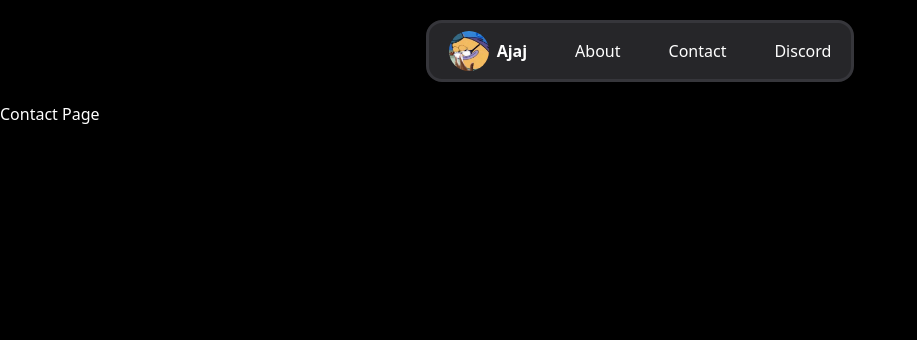
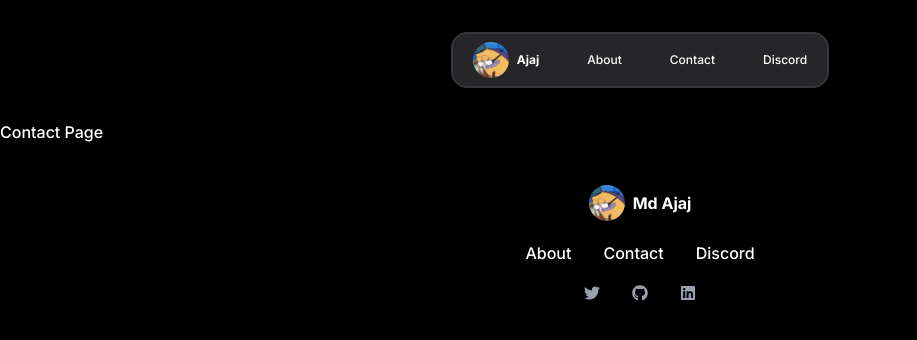
Before and after one commit to ajajm/Portfolio, a React (Vite) app in the folder client/: page /contact in a window 1280 px wide. Shown: the top 340 px of the page, without its empty margins (0-917 px from the left). Built offline with nearby package versions, Linux system fonts and the light colour scheme.

Commit message:
feat: updated navbar and footer

```diff
--- a/client/index.html
+++ b/client/index.html
@@ -1,10 +1,13 @@
 <!doctype html>
 <html lang="en">
   <head>
+    <link rel="preconnect" href="https://fonts.googleapis.com">
+    <link rel="preconnect" href="https://fonts.gstatic.com" crossorigin>
+    <link href="https://fonts.googleapis.com/css2?family=Fira+Code:wght@300..700&family=Inter:ital,opsz,wght@0,14..32,100..900;1,14..32,100..900&display=swap" rel="stylesheet">
     <meta charset="UTF-8" />
-    <link rel="icon" type="image/svg+xml" href="/vite.svg" />
+    <link rel="icon" type="image/svg+xml" href="/public/pfp.jpg" />
     <meta name="viewport" content="width=device-width, initial-scale=1.0" />
-    <title>portfolio</title>
+    <title>Md Ajaj - Software Engineer</title>
   </head>
   <body>
     <div id="root"></div>
--- a/client/package.json
+++ b/client/package.json
@@ -13,6 +13,7 @@
     "@tailwindcss/vite": "^4.1.18",
     "react": "^19.2.0",
     "react-dom": "^19.2.0",
+    "react-icons": "^5.5.0",
     "react-router": "^7.12.0",
     "react-router-dom": "^7.12.0",
     "tailwindcss": "^4.1.18"
--- a/client/src/App.jsx
+++ b/client/src/App.jsx
@@ -4,23 +4,20 @@ import Home from './pages/Home'
 import Navbar from './components/Navbar'
 import About from "./pages/About";
 import Contact from "./pages/Contact";
+import Footer from './components/Footer';
 
 const App = () => {
   return (
-    <div className='bg-black text-white'>
+    <div className='bg-black h-screen text-white'>
         <Navbar/>
-
-
-
-
-
-
 
         <Routes>
             <Route path='/' element={<Home />} />
             <Route path='/about' element={<About />} />
             <Route path='/contact' element={<Contact />} />
         </Routes>
+
+        <Footer/>
     </div>
   )
 }
--- a/client/src/components/Footer.jsx
+++ b/client/src/components/Footer.jsx
@@ -1,9 +1,39 @@
-import React from 'react'
+import React from 'react';
+import { Link } from 'react-router';
+import { FaGithub, FaTwitter, FaLinkedin } from 'react-icons/fa';
 
 const Footer = () => {
   return (
-    <div>Footer</div>
-  )
-}
+    <footer className='flex relative justify-center bottom-0 items-center border-t mx-auto border-slate-900/5 w-full mt-auto'>
+      <div className='flex flex-col items-center justify-center gap-3 py-10'>
+        {/* logo name */}
+        <Link to='/'>
+          <span className='flex items-center font-bold text-x gap-2'>
+            <img
+              src='/pfp.jpg'
+              alt='ajaj.dev'
+              className='w-9 h-9 object-cover rounded-full transition duration-500 blur-0 scale-100'
+            />
+            Md Ajaj
+          </span>
+        </Link>
 
-export default Footer
+        {/* about contact discord */}
+        <div className='flex py-2 px-5 rounded-2xl justify-between gap-8 text-white items-center'>
+          <Link to='/about'>About</Link>
+          <Link to='/contact'>Contact</Link>
+          <Link to='https://discord.gg/mr3S7SVjMc' target='_blank'>Discord</Link>
+        </div>
+
+        {/* socials */}
+        <div className='flex items-center border-gray-900/5 text-gray-400 text-xm justify-between gap-8'>
+          <a href='https://x.com/not_ajaj/' target='_blank'><FaTwitter /></a>
+          <a href='https://github.com/ajajm/' target='_blank'><FaGithub /></a>
+          <a href='https://www.linkedin.com/in/ajaj-dev/' target='_blank'><FaLinkedin /></a>
+        </div>
+      </div>
+    </footer>
+  );
+};
+
+export default Footer;
--- a/client/src/components/Navbar.jsx
+++ b/client/src/components/Navbar.jsx
@@ -3,14 +3,14 @@ import { Link } from 'react-router';
 
 const Navbar = () => {
   return (
-    <div className='flex p-5 justify-center w-full'>
-      <div className='flex border-3 border-solid border-[#36363b] py-2 px-5 rounded-2xl justify-between gap-12 text-white bg-[#262629] items-center'>
+    <div className='flex p-8 text-xs justify-center w-full'>
+      <div className='flex border-2 border-solid border-[#36363b] py-2 px-5 rounded-2xl justify-between gap-12 text-white bg-[#262629] items-center'>
         <Link to='/'>
           <span className='flex items-center font-bold gap-2'>
             <img
               src='/pfp.jpg'
               alt='ajaj.dev'
-              className='w-10 h-10 object-cover rounded-full transition duration-500  blur-0 scale-100 '
+              className='w-9 h-9 object-cover rounded-full transition duration-500  blur-0 scale-100 '
             />
             Ajaj
           </span>
--- a/client/src/index.css
+++ b/client/src/index.css
@@ -3,5 +3,9 @@
 body {
  height: 100%;
  width: 100%;
+  font-family: "Inter", sans-serif;
+  font-optical-sizing: auto;
+  font-weight: 500;
+  font-style: normal;
  background-color: black;
 }
--- a/client/src/pages/Home.jsx
+++ b/client/src/pages/Home.jsx
@@ -2,7 +2,8 @@ import React from 'react'
 
 const Home = () => {
   return (
-    <div>Home page</div>
+    <div>this is home page
+    </div>
   )
 }
 
```
Also changed, not shown: 1 other file (tests, documents, lock files or other folders).
